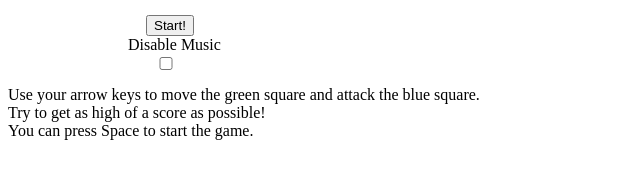
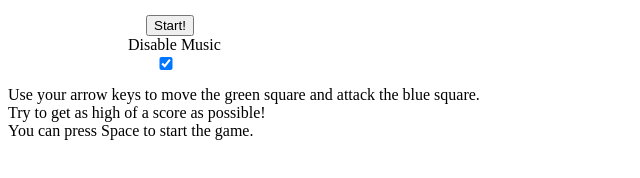
Before and after one commit to Phansa/Snake, a plain HTML site: page index.html in a window 1280 px wide. Shown: the part 556-734 px from the top of the page, 0-640 px from the left. Drawn offline with nearby package versions, Linux system fonts and the light colour scheme.

Commit message:
disabling music by default

```diff
--- a/index.html
+++ b/index.html
@@ -50,7 +50,8 @@
 			}
 		</style>
 		<script src="javascripts/snake.js"> </script>
-		<script src="https://ajax.googleapis.com/ajax/libs/jquery/2.1.3/jquery.min.js"></script>
+		<script src="https://ajax.googleapis.com/ajax/libs/jquery/2.1.3/jquery.min.js">
+		</script>
 	</head>
 	<body id="mainBody" onload="generateAdversary()">
 		<div id="snakeInterface">
@@ -64,8 +65,8 @@
 		<br />
 		<button type="button" onclick="processStart()">Start! </button>
 		<br />
-		<span style="margin-left: 120px;"> Disable Music </span> <input type="checkbox" id="musicDisable"
-		onclick="toggleMusic()">
+		<span style="margin-left: 120px;"> Disable Music </span> <input type="checkbox"
+		id="musicDisable" onclick="toggleMusic()" checked> </input>
 		<p>
 			Use your arrow keys to move the green square and attack the blue square.
 			<br />
```
